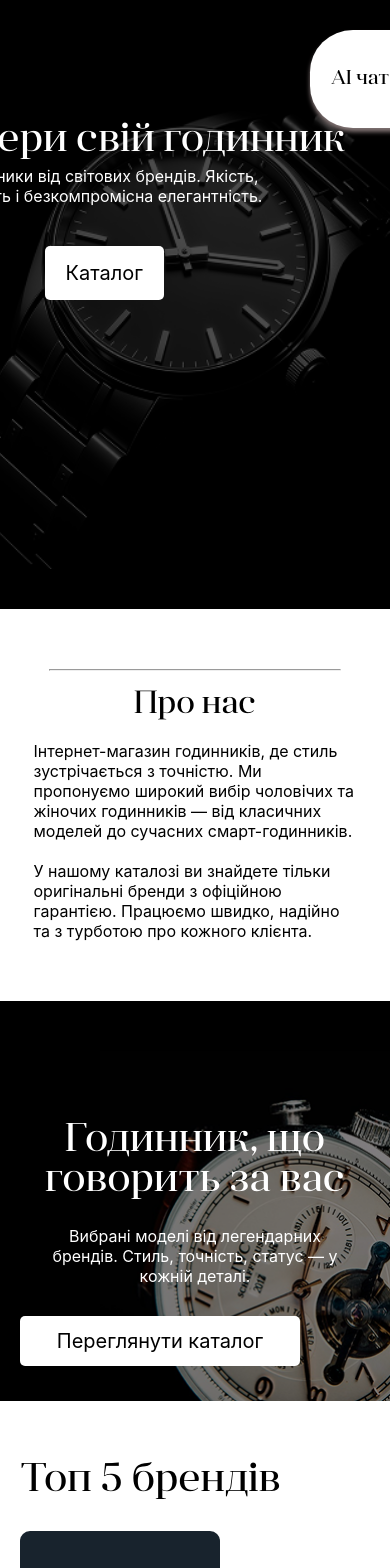
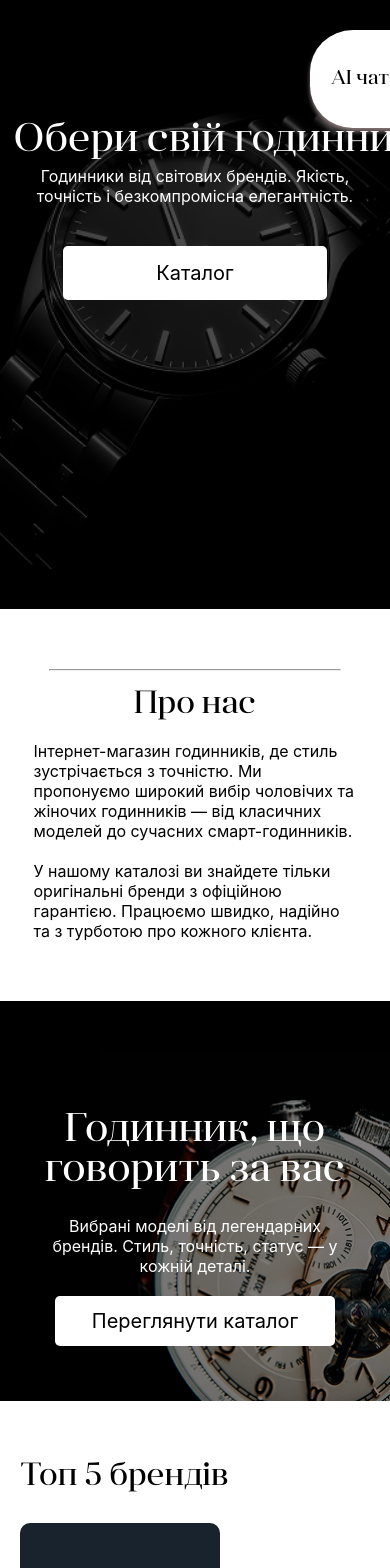
Before and after one commit to WILSONPLUR/watch-store, a Next.js app: page / in a window 390 px wide. Shown: the part 240-1808 px from the top of the page. Built offline with nearby package versions, Linux system fonts and the light colour scheme.

Commit message:
fix: responsive styles for max-width: 420px

```diff
--- a/src/app/components/Banner/Banner.module.css
+++ b/src/app/components/Banner/Banner.module.css
@@ -55,13 +55,13 @@
 
 @media screen and (max-width: 420px) {
   .banner {
-    max-width: 351px;
-    height: 424px;
-    width: 100%;
+    max-width: 351px !important;
+    height: 424px !important;
+    width: 100% !important;
   }
 
   .bannerTitle {
-    font-size: 32px;
+    font-size: 32px !important;
   }
 }
 
@@ -73,6 +73,6 @@
   }
 
   .bannerTitle {
-    font-size: 40px;
+    font-size: 40px !important;
   }
 }
--- a/src/app/components/Chart/AreaChart/AreaChart.module.css
+++ b/src/app/components/Chart/AreaChart/AreaChart.module.css
@@ -63,7 +63,7 @@
     display: flex;
     justify-content: flex-start;
     align-items: center;
-    width: 60%;
+    width: 100% !important;
     padding: 5px 30px;
   }
 }
--- a/src/app/layout/Footer/Footer.module.css
+++ b/src/app/layout/Footer/Footer.module.css
@@ -64,8 +64,8 @@
 }
 @media (max-width: 420px) {
   .footerContainer {
-    flex-direction: column;
-    padding: 70px 0;
+    flex-direction: column !important;
+    padding: 70px 0 !important;
   }
 
   .footerLogo {
--- a/src/app/sections/Catalog/Catalog.module.css
+++ b/src/app/sections/Catalog/Catalog.module.css
@@ -87,7 +87,7 @@
     width: 370px;
   }
   .catalogHeading {
-    font-size: 32px;
+    font-size: 32px !important;
   }
 
   .catalogBtn {
--- a/src/app/sections/Catalog/components/Card/Card.module.css
+++ b/src/app/sections/Catalog/components/Card/Card.module.css
@@ -113,9 +113,8 @@
 
 @media screen and (max-width: 420px) {
   .card {
-    width: 351px;
+    width: 351px !important;
     height: 436px;
-    margin: 0 auto;
   }
   .cardContent {
     padding-bottom: 5px;
--- a/src/app/sections/Hero/Hero.module.css
+++ b/src/app/sections/Hero/Hero.module.css
@@ -178,18 +178,21 @@
   .hero {
     min-height: 797px;
   }
+  .heroContent {
+    width: 100%;
+  }
   .heroLeft {
     flex-direction: column;
     align-items: center;
     text-align: center;
     z-index: 5;
-    width: 100%;
+    width: 100% !important;
     justify-content: center;
   }
 
   .heroText {
     margin-bottom: 30px;
-    max-width: 323px;
+    max-width: 363px;
   }
 
   .heroTitle {
@@ -215,8 +218,9 @@
   }
 
   .heroBtn {
+    font-size: 24px;
     width: 80% !important;
-    font-size: 24px;
+    padding: 10px 20px;
   }
 
   .hero::after {
--- a/src/app/sections/Indicators/Indicators.module.css
+++ b/src/app/sections/Indicators/Indicators.module.css
@@ -91,20 +91,20 @@
     align-items: center;
     gap: 10px;
     max-width: 100%;
-    width: 100%;
+    width: 100% !important;
   }
   .pieChartTitle {
-    font-size: 32px;
+    font-size: 32px !important;
   }
   .indicatorsText {
-    max-width: 350px;
+    max-width: 350px !important;
     flex-direction: column;
-    align-items: center;
+    align-items: center !important;
     justify-content: center;
   }
   .pieChartDescription,
   .pieChartSubtext {
-    font-size: 16px;
+    font-size: 16px !important;
   }
 }
 
--- a/src/app/sections/TopBrands/TopBrands.module.css
+++ b/src/app/sections/TopBrands/TopBrands.module.css
@@ -76,7 +76,7 @@
   }
 
   .topBrandsHeading {
-    font-size: 32px;
+    font-size: 32px !important;
   }
 }
 
--- a/src/app/sections/Watch/Watch.module.css
+++ b/src/app/sections/Watch/Watch.module.css
@@ -232,6 +232,7 @@
   }
   .watchContent {
     max-width: 526px;
+    margin: 0 auto;
     align-items: flex-start;
     padding: 0 20px;
   }
@@ -244,7 +245,7 @@
   }
 
   .watchHeading {
-    margin-top: 20px;
+    margin-top: 10px;
     margin-bottom: 20px;
     font-size: 40px;
   }
@@ -262,9 +263,9 @@
 
   .watchLeft {
     z-index: 12;
-    max-width: 100%;
-    width: 100%;
-    align-items: flex-start;
+    max-width: 100% !important;
+    width: 100% !important;
+    align-items: center;
     justify-content: center;
     height: 100%;
   }
@@ -272,6 +273,9 @@
   .watchImg {
     height: 350px;
     width: 360px;
+    position: absolute;
+    bottom: 0;
+    right: -70px;
     object-fit: cover;
   }
 
@@ -279,7 +283,7 @@
     width: 80% !important;
     font-size: 20px !important;
     padding: 13px 10px !important;
-    margin-top: 20px;
+    margin-top: 10px;
   }
 
   /* .watch::after {
```
